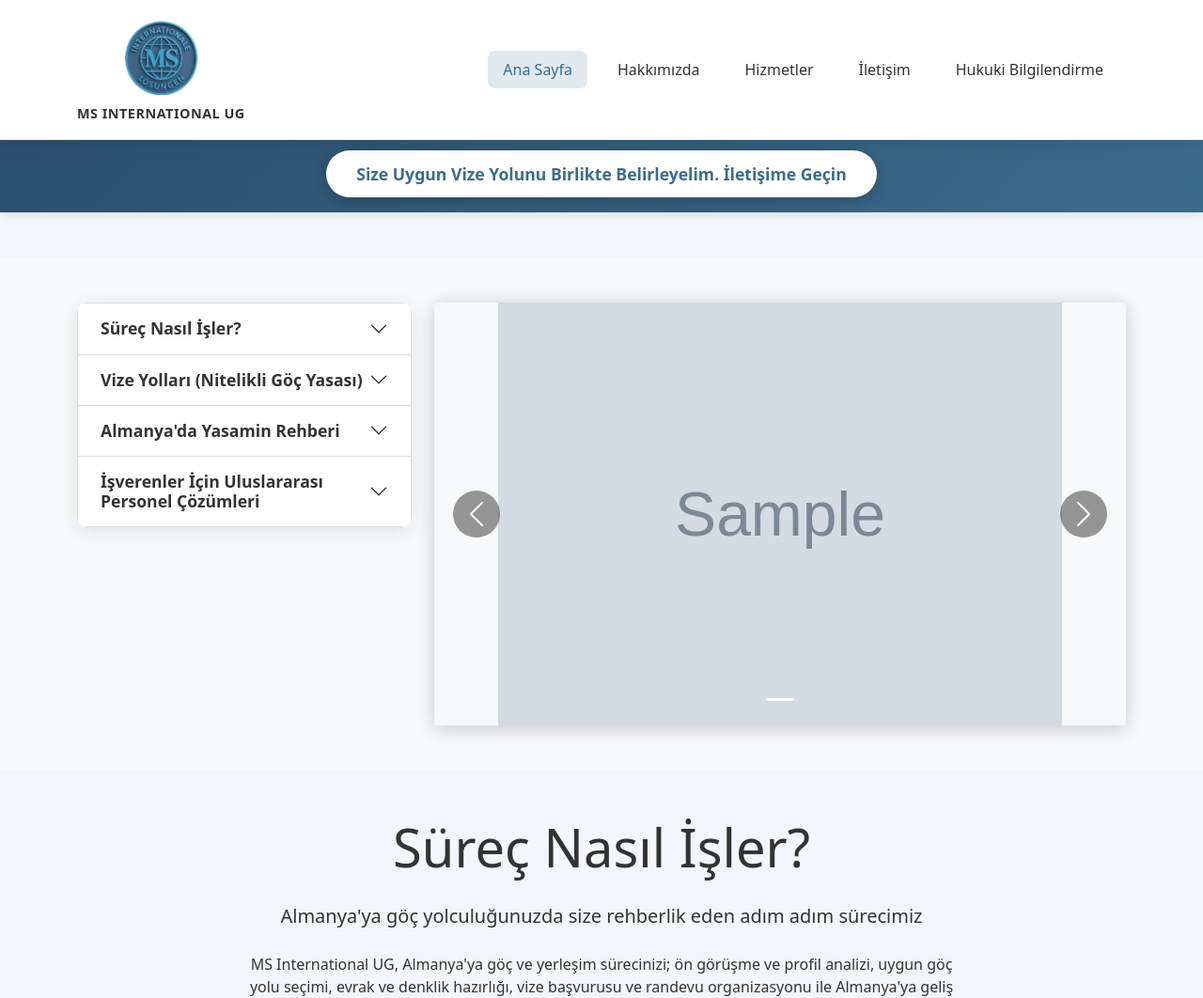
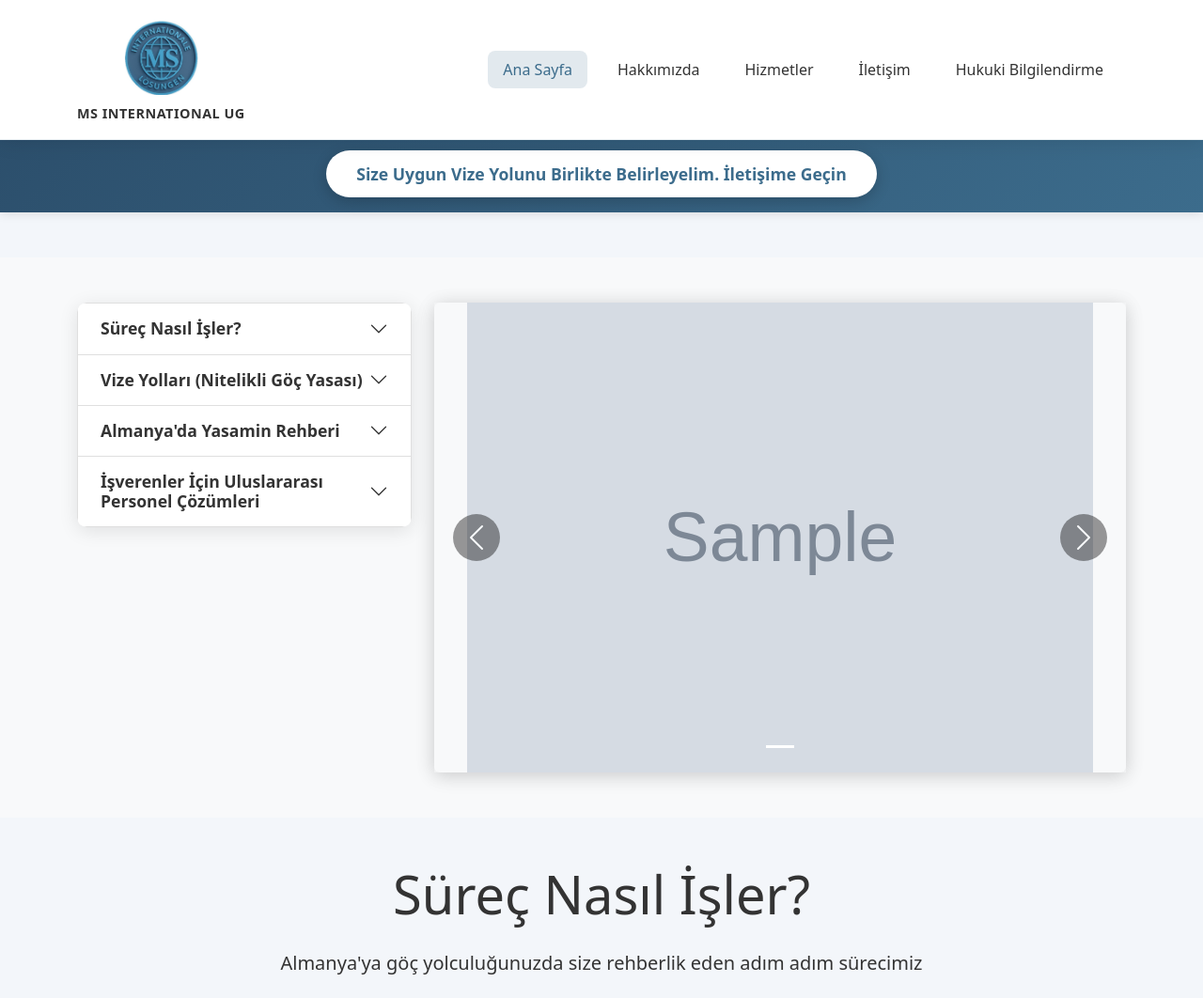
Before and after one commit to fatihozkul35/integration, a Django app: page / in a window 1280 px wide. Shown: the top 1062 px of the page at 94% size. Run offline with Django 5.2, Linux system fonts and the light colour scheme; tables that the repository leaves empty hold one stand-in row (values such as "Sample post"); grey boxes marked "Sample" are stand-in pictures.

Commit message:
Update carousel image height in index.html for improved display

```diff
--- a/integration_app/templates/integration_app/index.html
+++ b/integration_app/templates/integration_app/index.html
@@ -201,7 +201,7 @@
                         <div class="carousel-inner rounded shadow-lg">
                             {% for slider in slider_images %}
                             <div class="carousel-item {% if forloop.first %}active{% endif %}">
-                                <img src="{{ slider.image.url }}" class="d-block" alt="{{ slider.title }}" style="height: 450px; object-fit: contain; width: auto; max-width: 100%; margin: 0 auto;">
+                                <img src="{{ slider.image.url }}" class="d-block" alt="{{ slider.title }}" style="height: 500px; object-fit: contain; width: auto; max-width: 100%; margin: 0 auto;">
                                 <!-- <div class="carousel-caption d-none d-md-block">
                                     <h5>{{ slider.title }}</h5>
                                     <p>{{ slider.description }}</p>
```
